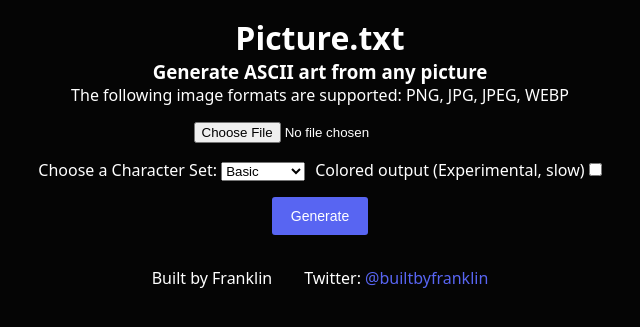
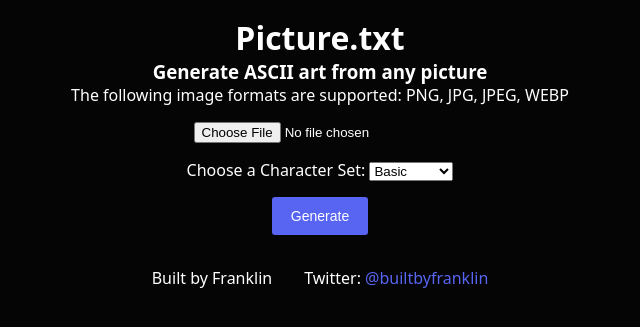
Before and after one commit to bruce-pain/image2ascii, a FastAPI app: page / in a window 1280 px wide. Shown: the top 327 px of the page, without its empty margins (320-960 px from the left). Run offline with FastAPI, Linux system fonts and the light colour scheme.

Commit message:
fix: temporarily disable color output:w

```diff
--- a/templates/index.html
+++ b/templates/index.html
@@ -30,12 +30,12 @@
 								<option value="geometric">Geometric</option>
 							</select>
 						</div>
-						<div class="color-toggle">
-							<label for="addColor">
-								Colored output (Experimental, slow) <input type="checkbox" id="addColor"
-									name="addColor">
-							</label>
-						</div>
+						<!-- <div class="color-toggle"> -->
+						<!-- 	<label for="addColor"> -->
+						<!-- 		Colored output (Experimental, slow) <input type="checkbox" id="addColor" -->
+						<!-- 			name="addColor"> -->
+						<!-- 	</label> -->
+						<!-- </div> -->
 					</div>
 					<button type="submit">Generate</button>
 				</div>
```
